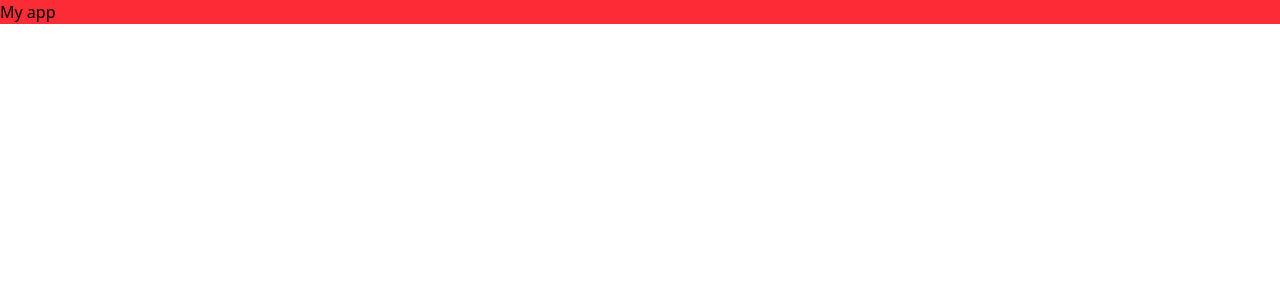
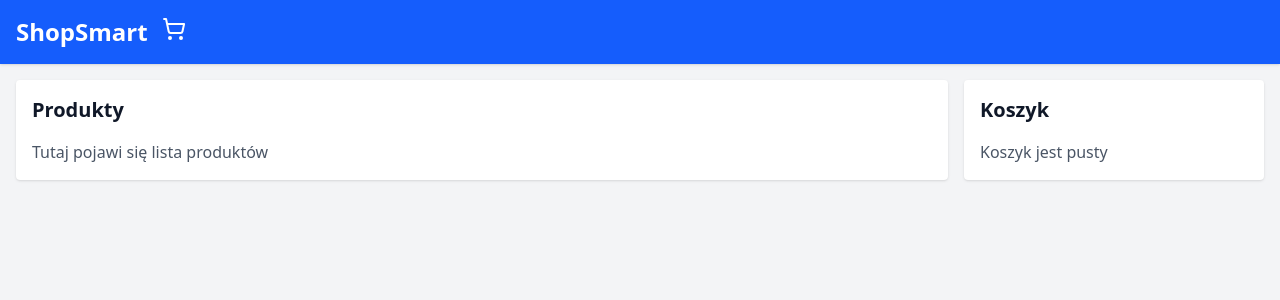
Before and after one commit to BartoszBee/shop-smart, a React (Vite) app: page / in a window 1280 px wide. Shown: the top 300 px of the page. Built offline with nearby package versions, Linux system fonts and the light colour scheme.

Commit message:
main page added

```diff
--- a/package.json
+++ b/package.json
@@ -10,6 +10,7 @@
     "preview": "vite preview"
   },
   "dependencies": {
+    "lucide-react": "^0.542.0",
     "react": "^19.1.1",
     "react-dom": "^19.1.1"
   },
--- a/src/App.tsx
+++ b/src/App.tsx
@@ -1,7 +1,24 @@
-import "./App.css";
+import { ShoppingCart } from "lucide-react";
 
-function App() {
-  return <h1 className="bg-red-500">My app</h1>;
+export default function App() {
+  return (
+    <div className="min-h-screen bg-gray-100 text-gray-900">
+      <header className="bg-blue-600 text-white p-4 shadow">
+        <h1 className="text-2xl font-bold">
+          ShopSmart{" "}
+          <ShoppingCart className="w-6 h-6 text-white inline align-baseline ml-2" />
+        </h1>
+      </header>
+      <main className="p-4 grid grid-cols-4 gap-4">
+        <section className="col-span-3 bg-white p-4 rounded shadow">
+          <h2 className="text-xl font-semibold mb-4">Produkty</h2>
+          <p className="text-gray-600">Tutaj pojawi się lista produktów</p>
+        </section>
+        <aside className="col-span-1 bg-white p-4 rounded shadow">
+          <h2 className="text-xl font-semibold mb-4">Koszyk</h2>
+          <p className="text-gray-600">Koszyk jest pusty</p>
+        </aside>
+      </main>
+    </div>
+  );
 }
-
-export default App;
```
Also changed, not shown: 1 other file (tests, documents, lock files or other folders).
